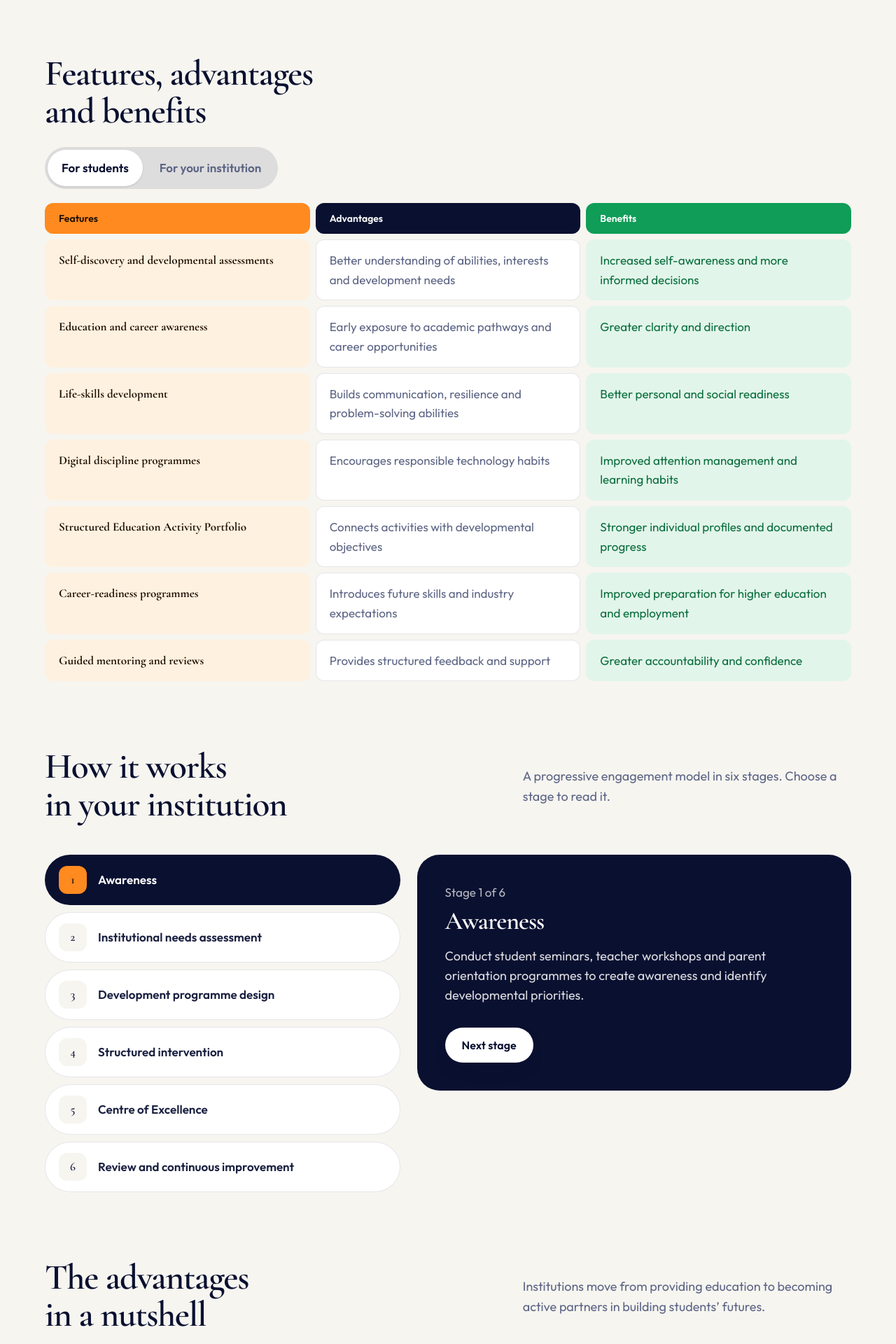
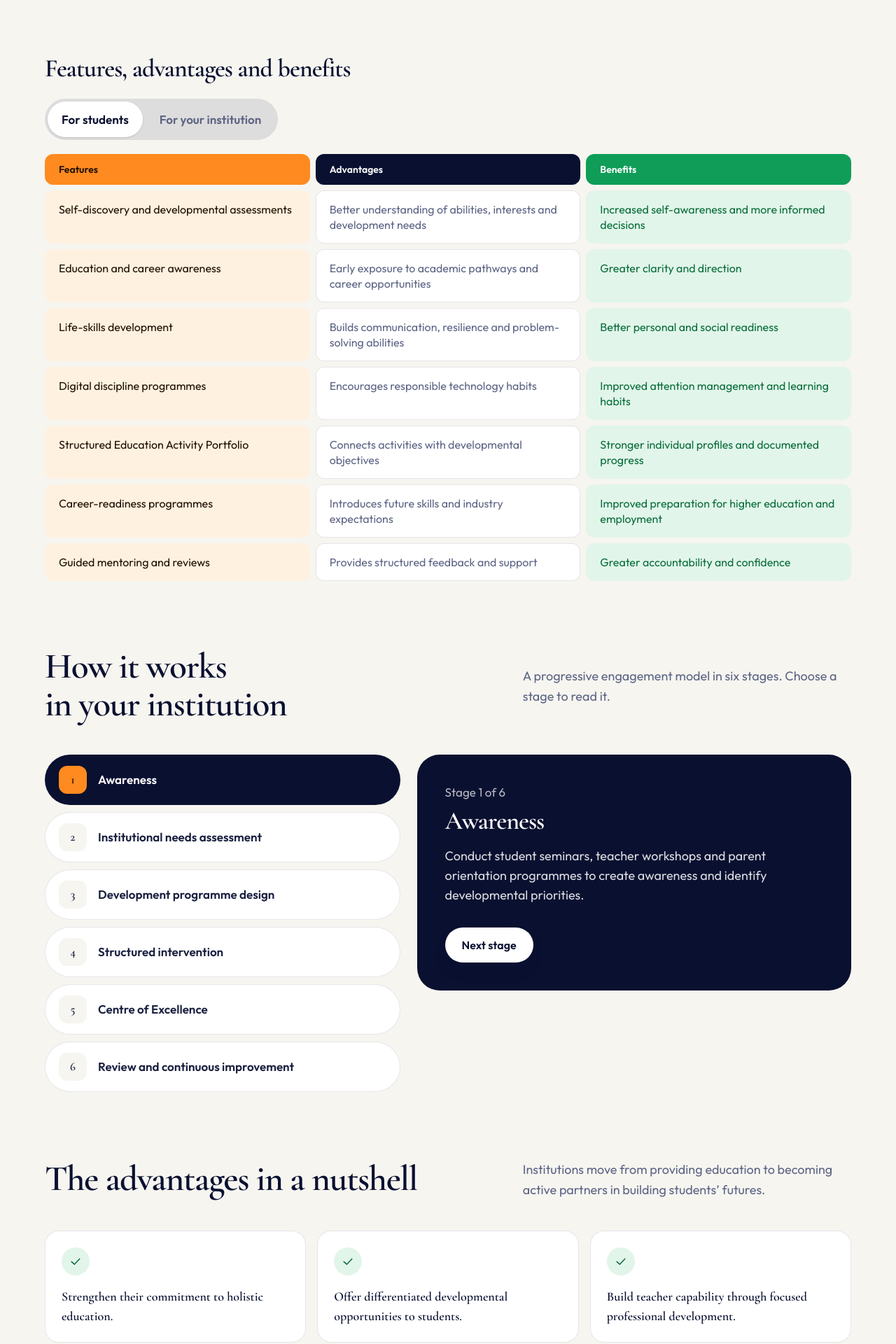
Before and after one commit to akshayamin62/Viksit-Vidyarthi, a Next.js app in the folder frontend/: page /viksit-vidyarthi in a window 1280 px wide. Shown: the part 2660-4580 px from the top of the page at 70% size. Built offline with nearby package versions, Linux system fonts and the light colour scheme.

Commit message:
Refactor Viksit Vidyarthi page for improved text styling and layout consistency. Update footer component to enhance readability by restructuring address and contact information. Adjust heading sizes and text properties for better responsiveness and user experience.

```diff
--- a/frontend/app/viksit-vidyarthi/page.tsx
+++ b/frontend/app/viksit-vidyarthi/page.tsx
@@ -227,9 +227,8 @@ export default function ViksitPage() {
       </section>
 
       <section className="mx-auto w-full max-w-[1200px] px-6 pb-24">
-        <h2 className="font-display text-[clamp(2rem,4vw,3.2rem)] leading-[1.05] font-semibold tracking-tight text-ink">
-          Features, advantages
-          <span className="block">and benefits</span>
+        <h2 className="font-display text-[clamp(1.2rem,2.8vw,3.2rem)] leading-[1.05] font-semibold tracking-tight text-nowrap text-ink">
+          Features, advantages and benefits
         </h2>
         <div className="mt-6 inline-flex max-w-full flex-wrap gap-1 rounded-full bg-ink/10 p-1">
           <button className={`${tabButton} ${audience === "students" ? "bg-white text-ink shadow hover:shadow-lg" : "text-mute hover:bg-white/80 hover:text-ink"}`} type="button" onClick={() => setAudience("students")}>
@@ -248,7 +247,7 @@ export default function ViksitPage() {
           {rows.map((row) => (
             <div key={row[0]} className="grid gap-2 md:grid-cols-3">
               {row.map((cell, index) => (
-                <span key={cell} className={`rounded-xl px-5 py-4 ${index === 0 ? "bg-[#fff1e0] font-display font-bold text-[#1f1000]" : index === 2 ? "bg-[#e2f5ea] text-[#0a6e3d]" : "bg-white text-mute shadow-[inset_0_0_0_1px_rgba(10,16,48,.1)]"}`}>
+                <span key={cell} className={`rounded-xl px-5 py-4 text-base font-normal leading-snug ${index === 0 ? "bg-[#fff1e0] text-[#1f1000]" : index === 2 ? "bg-[#e2f5ea] text-[#0a6e3d]" : "bg-white text-mute shadow-[inset_0_0_0_1px_rgba(10,16,48,.1)]"}`}>
                   <span className="mb-1 block text-xs font-semibold tracking-wide uppercase md:hidden">{["Feature", "Advantage", "Benefit"][index]}</span>
                   {cell}
                 </span>
@@ -294,12 +293,7 @@ export default function ViksitPage() {
 
       <section className="mx-auto w-full max-w-[1200px] px-6 pb-24">
         <SectionHead
-          title={
-            <>
-              The advantages
-              <span className="block">in a nutshell</span>
-            </>
-          }
+          title={<span className="text-nowrap">The advantages in a nutshell</span>}
           text="Institutions move from providing education to becoming active partners in building students’ futures."
         />
         <div className="grid gap-4 md:grid-cols-2 xl:grid-cols-3">
--- a/frontend/components/site-chrome.tsx
+++ b/frontend/components/site-chrome.tsx
@@ -110,7 +110,6 @@ function Footer() {
             ))}
           </nav>
         </div>
-        <div className="grid gap-10 md:grid-cols-[1.3fr_1fr]">
         <div>
           <strong className="font-display text-lg text-white">ADMITra CORE Systems Pvt. Ltd.</strong>
           <p className="mt-2 text-[#9aa3cc]"># 412, Rajshree Center, Opposite Hotel Effotel, Near Kalaghoda, Vadodara – 390020</p>
@@ -119,8 +118,8 @@ function Footer() {
             {" · "}
             <a className="text-white" href="mailto:hello@admitra.io">hello@admitra.io</a>
           </p>
-          </div>
-          <p className="self-end text-[#9aa3cc]">An independent institutional student development initiative. No government endorsement is implied.</p>
+          <p className="mt-4 max-w-2xl text-[#9aa3cc]">An independent institutional student development initiative.</p>
+          <p className="mt-4 max-w-2xl text-[#9aa3cc]">No government endorsement is implied.</p>
         </div>
       </div>
     </footer>
```
Lines whose indentation alone changed are shown as unchanged.
